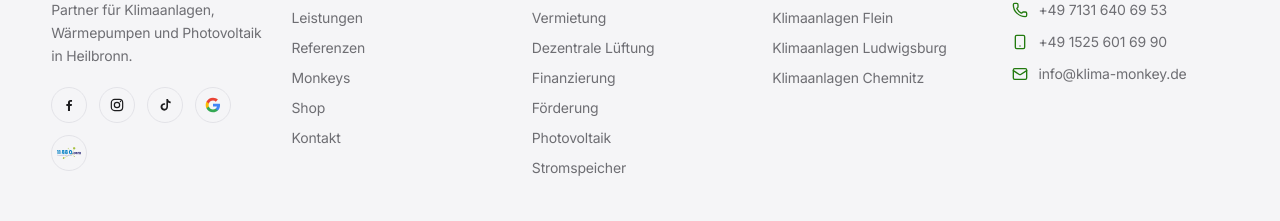
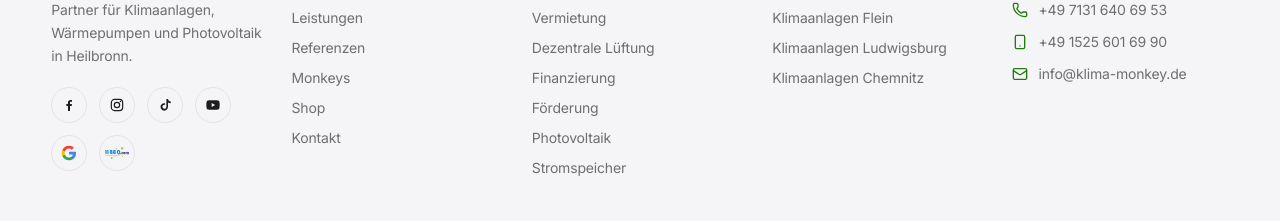
Before and after one commit to awedi1612/klima-monkey-webseite, a Next.js app: page / in a window 1280 px wide. Shown: the part 6258-6479 px from the top of the page. Built offline with nearby package versions, Linux system fonts and the light colour scheme; no server answers.

Commit message:
Footer: YouTube-Icon mit Link auf youtube.com/@klima-monkey, Kanal auch in sameAs
Co-Authored-By: Claude Opus 5.5 <noreply@anthropic.com>

```diff
--- a/src/app/layout.tsx
+++ b/src/app/layout.tsx
@@ -84,6 +84,7 @@ const localBusinessSchema = {
     siteConfig.social.facebook,
     siteConfig.social.instagram,
     siteConfig.social.tiktok,
+    siteConfig.social.youtube,
     siteConfig.social.google,
     siteConfig.social.elf1880,
   ],
--- a/src/components/layout/footer.tsx
+++ b/src/components/layout/footer.tsx
@@ -4,6 +4,7 @@ import {
   FacebookIcon,
   InstagramIcon,
   TikTokIcon,
+  YouTubeIcon,
   GoogleIcon,
   ElevenEightEightZeroIcon,
 } from "@/components/social-icons";
@@ -17,6 +18,7 @@ const socialLinks = [
   { href: siteConfig.social.facebook, label: "Facebook", Icon: FacebookIcon },
   { href: siteConfig.social.instagram, label: "Instagram", Icon: InstagramIcon },
   { href: siteConfig.social.tiktok, label: "TikTok", Icon: TikTokIcon },
+  { href: siteConfig.social.youtube, label: "YouTube", Icon: YouTubeIcon },
   { href: siteConfig.social.google, label: "Google", Icon: GoogleIcon },
   { href: siteConfig.social.elf1880, label: "11880", Icon: ElevenEightEightZeroIcon },
 ];
--- a/src/components/social-icons.tsx
+++ b/src/components/social-icons.tsx
@@ -24,6 +24,14 @@ export function TikTokIcon({ className }: { className?: string }) {
   );
 }
 
+export function YouTubeIcon({ className }: { className?: string }) {
+  return (
+    <svg viewBox="0 0 24 24" fill="currentColor" className={className} aria-hidden="true">
+      <path d="M21.58 7.19a2.5 2.5 0 0 0-1.76-1.77C18.25 5 12 5 12 5s-6.25 0-7.82.42A2.5 2.5 0 0 0 2.42 7.19 26.1 26.1 0 0 0 2 12a26.1 26.1 0 0 0 .42 4.81 2.5 2.5 0 0 0 1.76 1.77C5.75 19 12 19 12 19s6.25 0 7.82-.42a2.5 2.5 0 0 0 1.76-1.77A26.1 26.1 0 0 0 22 12a26.1 26.1 0 0 0-.42-4.81ZM10 15V9l5.2 3L10 15Z" />
+    </svg>
+  );
+}
+
 export function GoogleIcon({ className }: { className?: string }) {
   return (
     <svg viewBox="0 0 24 24" className={className} aria-hidden="true">
--- a/src/lib/site-config.ts
+++ b/src/lib/site-config.ts
@@ -31,6 +31,7 @@ export const siteConfig = {
     facebook: "https://www.facebook.com/klimamonkey",
     instagram: "https://www.instagram.com/klimamonkey",
     tiktok: "https://www.tiktok.com/@klimamonkey",
+    youtube: "https://www.youtube.com/@klima-monkey",
     google: "https://www.google.com/maps/place/?q=place_id:ChIJVes0_kEvmEcRo6it2iMIerw",
     elf1880: "https://www.11880.com/branchenbuch/heilbronn-neckar/061356614B114008665/klima-monkey-ug.html",
   },
```
